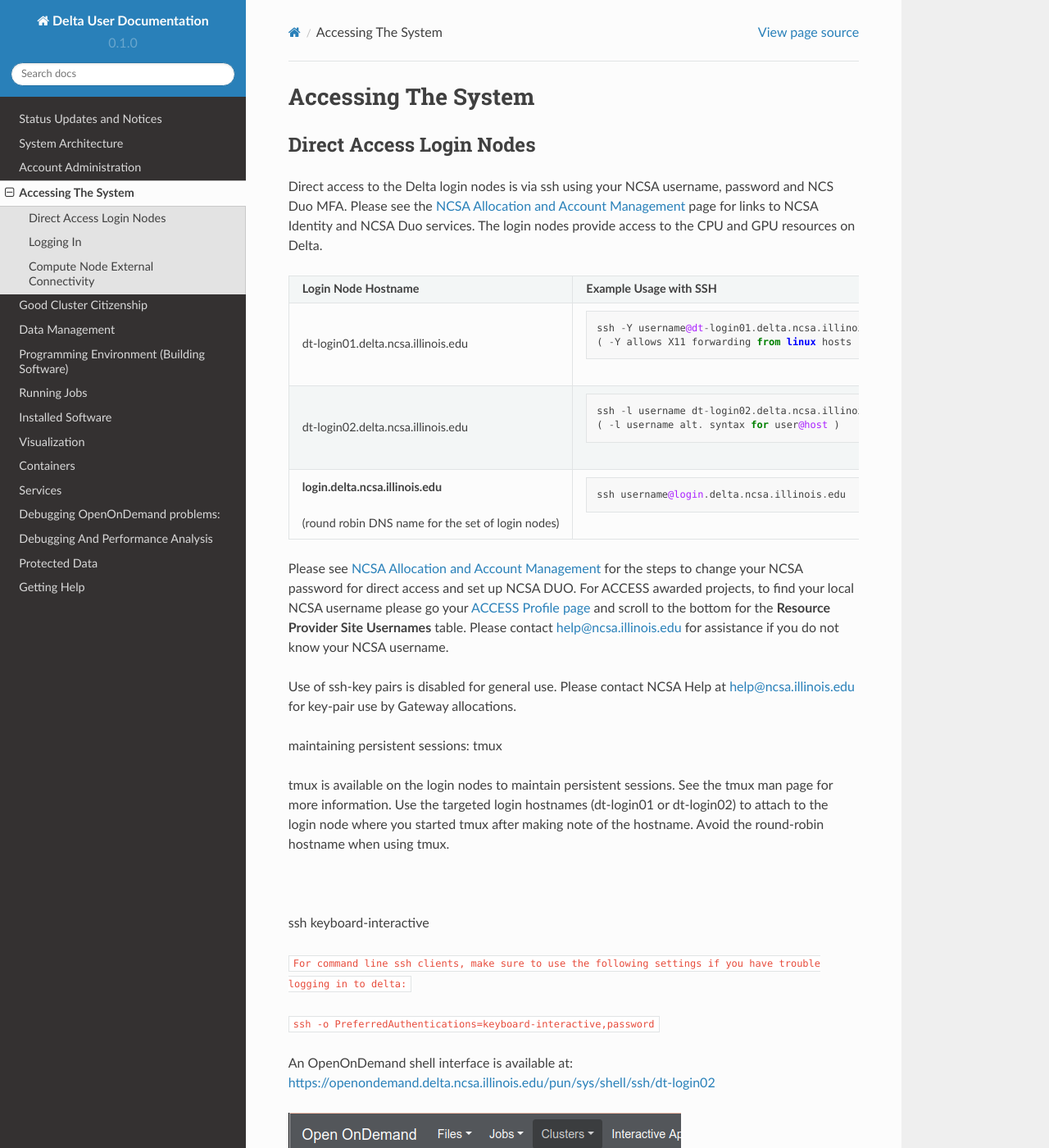
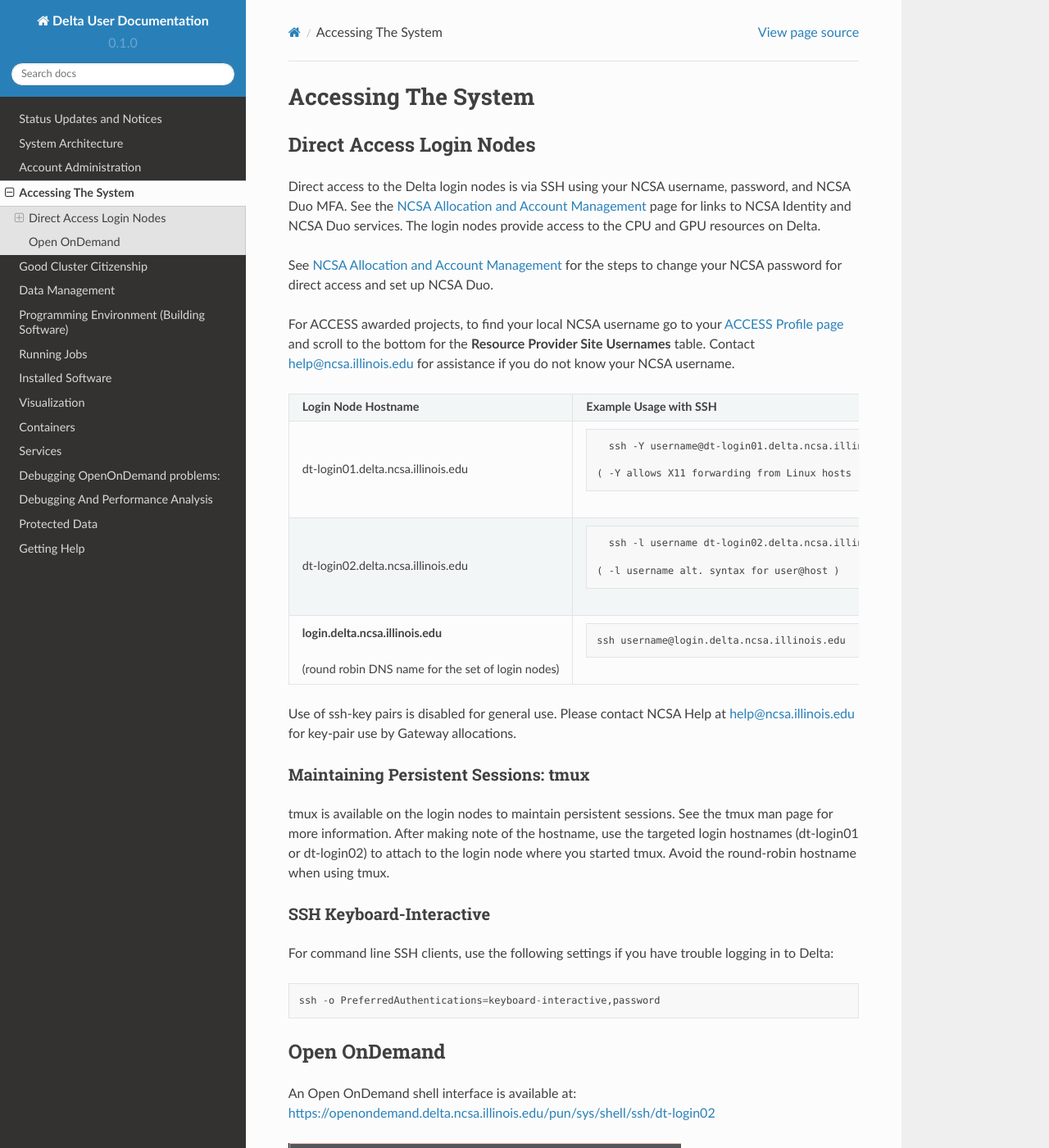
Before and after one commit to ncsa/Delta_doc, a Sphinx documentation site: the page built from docs/source/accessing/index.rst, in a window 1280 px wide and 1400 px high. Shown: the whole window at 82% size. Built offline with Sphinx 7.4.7 and the Read the Docs theme 2.0.0, drawn with Linux system fonts in a browser that asks for light colours; pages that are not in the unit, such as notebooks, are missing from menus; some of the changed text lies outside the part shown.

Commit message:
Update index.rst editorial and syntax changes
editorial and syntax pages throughout page

```diff
--- a/docs/source/accessing/index.rst
+++ b/docs/source/accessing/index.rst
@@ -4,56 +4,57 @@ Accessing The System
 Direct Access Login Nodes
 -----------------------------
 
-Direct access to the Delta login nodes is via ssh using your NCSA username, password and NCS Duo MFA. Please see the `NCSA Allocation and Account Management <https://wiki.ncsa.illinois.edu/display/USSPPRT/NCSA+Allocation+and+Account+Management>`_ page for links to NCSA Identity and NCSA Duo services. The login nodes provide access to the CPU and GPU resources on Delta.
+Direct access to the Delta login nodes is via SSH using your NCSA username, password, and NCSA Duo MFA. See the `NCSA Allocation and Account Management <https://wiki.ncsa.illinois.edu/display/USSPPRT/NCSA+Allocation+and+Account+Management>`_ page for links to NCSA Identity and NCSA Duo services. The login nodes provide access to the CPU and GPU resources on Delta.
+
+See `NCSA Allocation and Account Management <https://wiki.ncsa.illinois.edu/display/USSPPRT/NCSA+Allocation+and+Account+Management>`_ for the steps to change your NCSA password for direct access and set up NCSA Duo.
+
+For ACCESS awarded projects, to find your local NCSA username go to your `ACCESS Profile page <https://allocations.access-ci.org/profile>`_ and scroll to the bottom for the **Resource Provider Site Usernames** table. Contact help@ncsa.illinois.edu for assistance if you do not know your NCSA username.
 
 +------------------------------------+--------------------------------------------------------+
 | **Login Node Hostname**            | **Example Usage with SSH**                             |
 +------------------------------------+--------------------------------------------------------+
-|                                    | ::                                                     |
+|                                    | .. code-block:: terminal                               |
 | dt-login01.delta.ncsa.illinois.edu |                                                        |
-|                                    |     ssh -Y username@dt-login01.delta.ncsa.illinois.edu |
-|                                    |     ( -Y allows X11 forwarding from linux hosts )      |
+|                                    |    ssh -Y username@dt-login01.delta.ncsa.illinois.edu  |
+|                                    |                                                        |
+|                                    |  ( -Y allows X11 forwarding from Linux hosts )         |
+|                                    |                                                        |
 +------------------------------------+--------------------------------------------------------+
-| dt-login02.delta.ncsa.illinois.edu | ::                                                     |
+| dt-login02.delta.ncsa.illinois.edu | .. code-block:: terminal                               |
 |                                    |                                                        |
-|                                    |     ssh -l username dt-login02.delta.ncsa.illinois.edu |
-|                                    |     ( -l username alt. syntax for user@host )          |
+|                                    |    ssh -l username dt-login02.delta.ncsa.illinois.edu  |
+|                                    |                                                        |
+|                                    |  ( -l username alt. syntax for user@host )             |
+|                                    |                                                        |
 +------------------------------------+--------------------------------------------------------+
-| | **login.delta.ncsa.illinois.edu**| ::                                                     |
+| | **login.delta.ncsa.illinois.edu**| .. code-block:: terminal                               |
 |                                    |                                                        |
-| (round robin DNS name for the set  |     ssh username@login.delta.ncsa.illinois.edu         |
+| (round robin DNS name for the set  |    ssh username@login.delta.ncsa.illinois.edu          |
 | of login nodes)                    |                                                        |
 +------------------------------------+--------------------------------------------------------+
 
-Please see `NCSA Allocation and Account Management <https://wiki.ncsa.illinois.edu/display/USSPPRT/NCSA+Allocation+and+Account+Management>`_ for the steps to change your NCSA password for direct access and set up NCSA DUO. For ACCESS awarded projects, to find your local
-NCSA username please go your `ACCESS Profile page <https://allocations.access-ci.org/profile>`_ and scroll to the bottom for the **Resource Provider Site Usernames** table. Please contact help@ncsa.illinois.edu for assistance if you do not know your NCSA username.
-
 Use of ssh-key pairs is disabled for general use. Please contact NCSA Help at help@ncsa.illinois.edu for key-pair use by Gateway allocations.
 
-maintaining persistent sessions: tmux
+Maintaining Persistent Sessions: tmux
+~~~~~~~~~~~~~~~~~~~~~~~~~~~~~~~~~~~~~~
 
 tmux is available on the login nodes to maintain persistent sessions.
-See the tmux man page for more information. Use the targeted login
-hostnames (dt-login01 or dt-login02) to attach to the login node where
-you started tmux after making note of the hostname. Avoid the
-round-robin hostname when using tmux.
+See the tmux man page for more information. After making note of the hostname, use the targeted login hostnames (dt-login01 or dt-login02) to attach to the login node where you started tmux. Avoid the round-robin hostname when using tmux.
 
-|
+SSH Keyboard-Interactive
+~~~~~~~~~~~~~~~~~~~~~~~~~
 
-ssh keyboard-interactive
+For command line SSH clients, use the following settings if you have trouble logging in to Delta:
 
-``For command line ssh clients, make sure to use the following settings if you have trouble logging in to delta:``
+.. code-block::
 
-``ssh -o PreferredAuthentications=keyboard-interactive,password``
+   ssh -o PreferredAuthentications=keyboard-interactive,password
 
-An OpenOnDemand shell interface is available at:
+Open OnDemand
+-------------
+
+An Open OnDemand shell interface is available at:
 https://openondemand.delta.ncsa.illinois.edu/pun/sys/shell/ssh/dt-login02
 
 ..  image:: ood-shell-access.png
     :alt: Delta OpenOnDemand shell access
-
-Logging In
---------------------
-
-Compute Node External Connectivity
----------------------------------------
```
